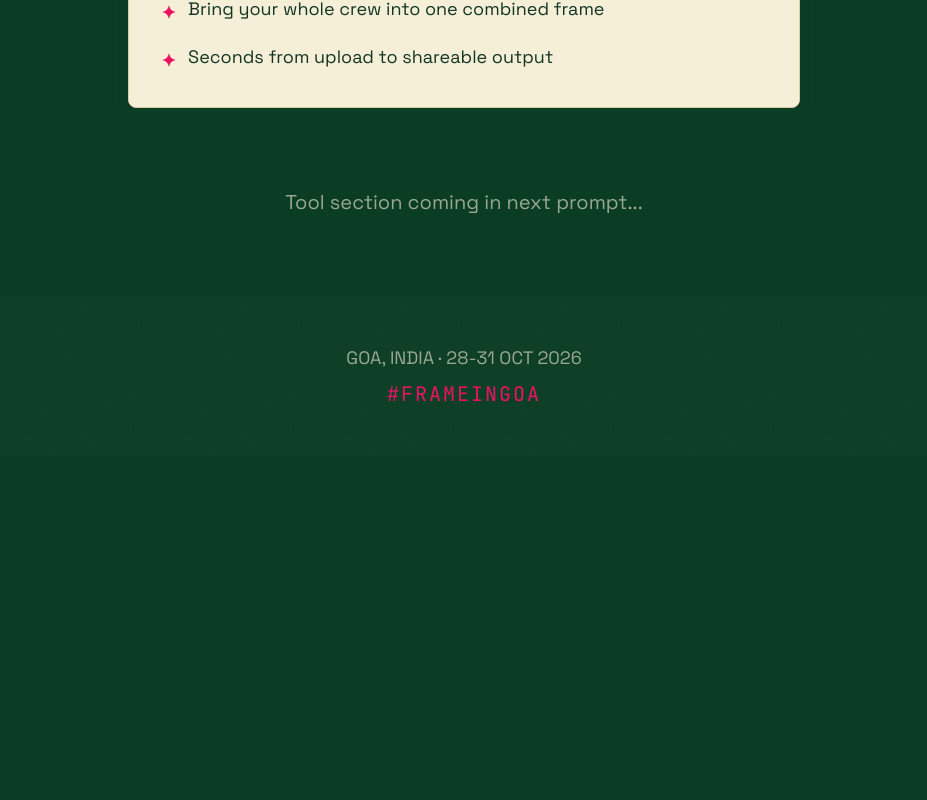
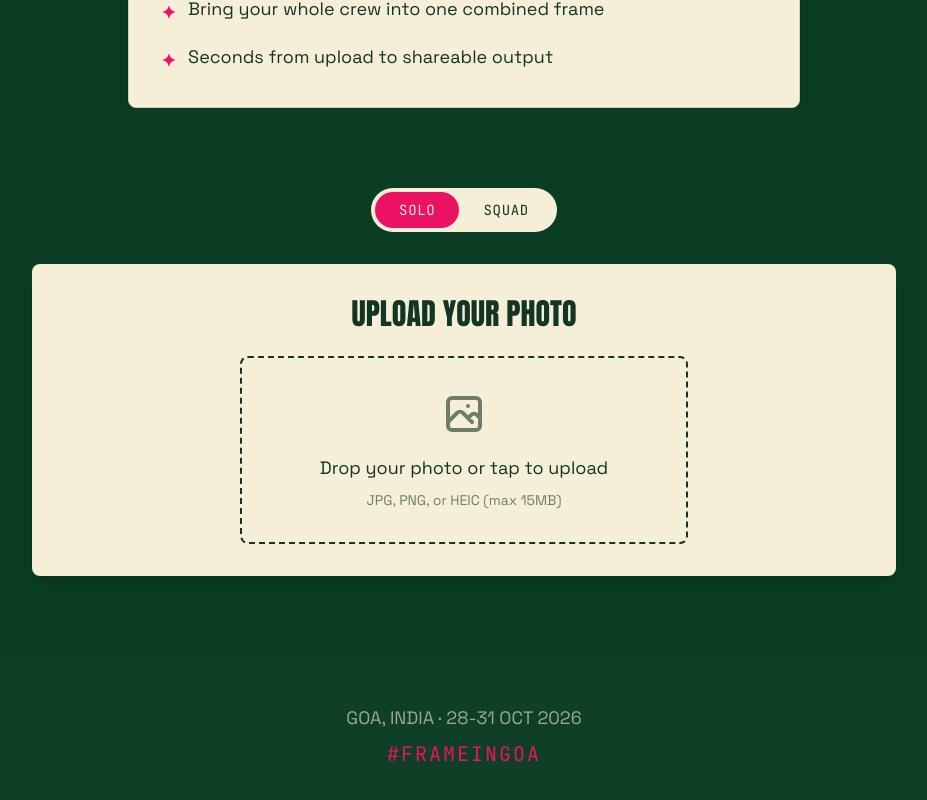
Before and after one commit to Aryan41211/Id-Generator, a Next.js app: page / in a window 1280 px wide. Shown: the part 1414-2214 px from the top of the page, without its empty margins (176-1103 px from the left). Before the commit the page ends 1870 px from the top, so only its background shows below. Built offline with nearby package versions, Linux system fonts and the light colour scheme.

Commit message:
feat: integrate mode toggle and upload slots into tool section

```diff
--- a/app/page.tsx
+++ b/app/page.tsx
@@ -1,10 +1,56 @@
+'use client'
+
+import { useState } from 'react'
 import TickerBar from '@/components/landing/TickerBar'
 import Hero from '@/components/landing/Hero'
 import HowItWorksStrip from '@/components/landing/HowItWorksStrip'
 import FeatureTagCard from '@/components/landing/FeatureTagCard'
 import SiteFooter from '@/components/landing/SiteFooter'
+import ModeToggle from '@/components/tool/ModeToggle'
+import UploadSlot from '@/components/tool/UploadSlot'
 
 export default function Home() {
+  const [mode, setMode] = useState<'solo' | 'squad'>('solo')
+  const [images, setImages] = useState<Blob[]>([])
+
+  const handleModeChange = (newMode: 'solo' | 'squad') => {
+    setMode(newMode)
+    // Reset images when switching modes
+    if (newMode === 'solo') {
+      setImages(images.slice(0, 1))
+    } else {
+      // Keep existing images for squad mode
+    }
+  }
+
+  const handleImageReady = (imageBlob: Blob, index?: number) => {
+    if (mode === 'solo') {
+      setImages([imageBlob])
+    } else {
+      if (index !== undefined) {
+        const newImages = [...images]
+        newImages[index] = imageBlob
+        setImages(newImages)
+      } else {
+        setImages([...images, imageBlob])
+      }
+    }
+  }
+
+  const handleRemoveImage = (index: number) => {
+    const newImages = images.filter((_, i) => i !== index)
+    setImages(newImages)
+  }
+
+  const addTeammate = () => {
+    if (images.length < 4) {
+      // Add an empty slot by adding a placeholder
+      setImages([...images, null as unknown as Blob])
+    }
+  }
+
+  console.log('Images state:', images)
+
   return (
     <main className="min-h-screen">
       <TickerBar />
@@ -12,12 +58,56 @@ export default function Home() {
       <HowItWorksStrip />
       <FeatureTagCard />
 
-      {/* Tool section placeholder */}
+      {/* Tool section */}
       <section id="tool" className="py-20 bg-hh-green-deep">
-        <div className="container mx-auto px-4 text-center">
-          <p className="text-hh-cream/60 font-body text-xl">
-            Tool section coming in next prompt...
-          </p>
+        <div className="container mx-auto px-4 max-w-4xl">
+          <ModeToggle mode={mode} onModeChange={handleModeChange} />
+
+          <div className="bg-hh-cream rounded-lg p-8 shadow-lg">
+            <h2 className="font-display text-3xl text-hh-ink uppercase mb-6 text-center">
+              {mode === 'solo' ? 'Upload Your Photo' : 'Upload Crew Photos'}
+            </h2>
+
+            {mode === 'solo' ? (
+              <div className="max-w-md mx-auto">
+                <UploadSlot
+                  onImageReady={(blob) => handleImageReady(blob)}
+                />
+              </div>
+            ) : (
+              <div>
+                <div className="grid grid-cols-1 md:grid-cols-2 gap-6 mb-6">
+                  {images.map((_, index) => (
+                    <div key={index} className="relative">
+                      <div className="text-sm font-mono-label text-hh-ink mb-2">
+                        Crew member {index + 1}
+                      </div>
+                      <UploadSlot
+                        onImageReady={(blob) => handleImageReady(blob, index)}
+                        onRemove={() => handleRemoveImage(index)}
+                        showRemove={true}
+                      />
+                    </div>
+                  ))}
+                </div>
+
+                {images.length < 4 && (
+                  <button
+                    onClick={addTeammate}
+                    className="w-full border-2 border-hh-pink text-hh-pink py-3 rounded-lg font-mono-label uppercase tracking-wider hover:bg-hh-pink hover:text-hh-cream transition-colors"
+                  >
+                    + Add teammate ({images.length}/4)
+                  </button>
+                )}
+
+                {images.length > 0 && (
+                  <div className="text-center mt-4 text-sm font-mono-label text-hh-ink">
+                    {images.length}/4 crew members added
+                  </div>
+                )}
+              </div>
+            )}
+          </div>
         </div>
       </section>
 
```
